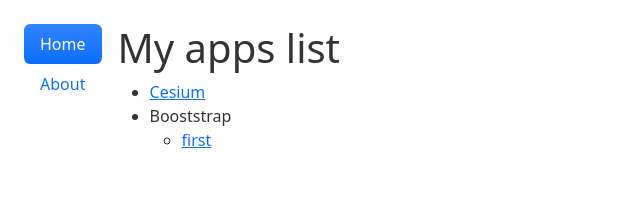
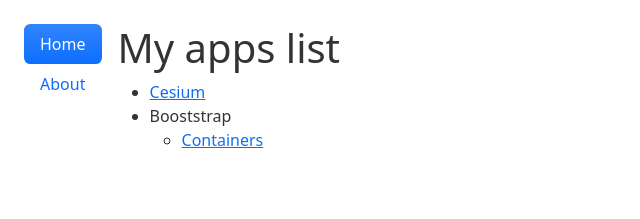
Before and after one commit to gukazma/electron-vue-apps, a Vue app: page / in a window 1280 px wide. Shown: the top 219 px of the page, without its empty margins (0-640 px from the left). Built offline with nearby package versions, Linux system fonts and the light colour scheme; what vue-cesium would draw is missing.

Commit message:
✨ feat(Bootstrap): Containers

```diff
--- a/src/renderer/src/App.vue
+++ b/src/renderer/src/App.vue
@@ -14,4 +14,5 @@
       <router-view></router-view>
     </div>
   </div>
+
 </template>
--- a/src/renderer/src/assets/styles.scss
+++ b/src/renderer/src/assets/styles.scss
@@ -18,7 +18,7 @@
 //
 // Import all of Bootstrap's CSS
 
-// @import "bootstrap/scss/bootstrap";
+@import "bootstrap/scss/bootstrap";
 
 // Option 2
 //
--- /dev/null
+++ b/src/renderer/src/components/Bootstrap/Containers.vue
@@ -0,0 +1,15 @@
+<script setup>
+
+</script>
+
+<template>
+  <div class="container">
+    <h1>My First Bootstrap Page</h1>
+    <p>This is some text</p>
+  </div>
+
+  <div class="container-fluid">
+    <h1>My First Bootstrap Page</h1>
+    <p>This is some text</p>
+  </div>
+</template>
--- a/src/renderer/src/components/HomeView.vue
+++ b/src/renderer/src/components/HomeView.vue
@@ -15,7 +15,7 @@ export default {
       <li> <router-link to="/cesium">Cesium</router-link> </li>
       <li> Booststrap </li>
       <ul>
-        <li> <router-link to="/bootstrap/first">first</router-link> </li>
+        <li> <router-link to="/bootstrap/first">Containers</router-link> </li>
       </ul>
     </ul>
 
--- a/src/renderer/src/components/bootstrap/First.vue
+++ /dev/null
@@ -1,10 +0,0 @@
-<script setup>
-
-</script>
-
-<template>
-  <h2>bootstrap</h2>
-  <h3>first</h3>
-  <div>
-  </div>
-</template>
--- a/src/renderer/src/router.ts
+++ b/src/renderer/src/router.ts
@@ -3,7 +3,7 @@ import { createMemoryHistory, createRouter } from 'vue-router'
 import HomeView from './components/HomeView.vue'
 import AboutView from './components/AboutView.vue'
 import CesiumView from './components/CesiumView.vue'
-import BootstrapFirst from './components/bootstrap/First.vue'
+import BootstrapFirst from './components/Bootstrap/Containers.vue'
 
 const routes = [
   { path: '/', component: HomeView },
```
